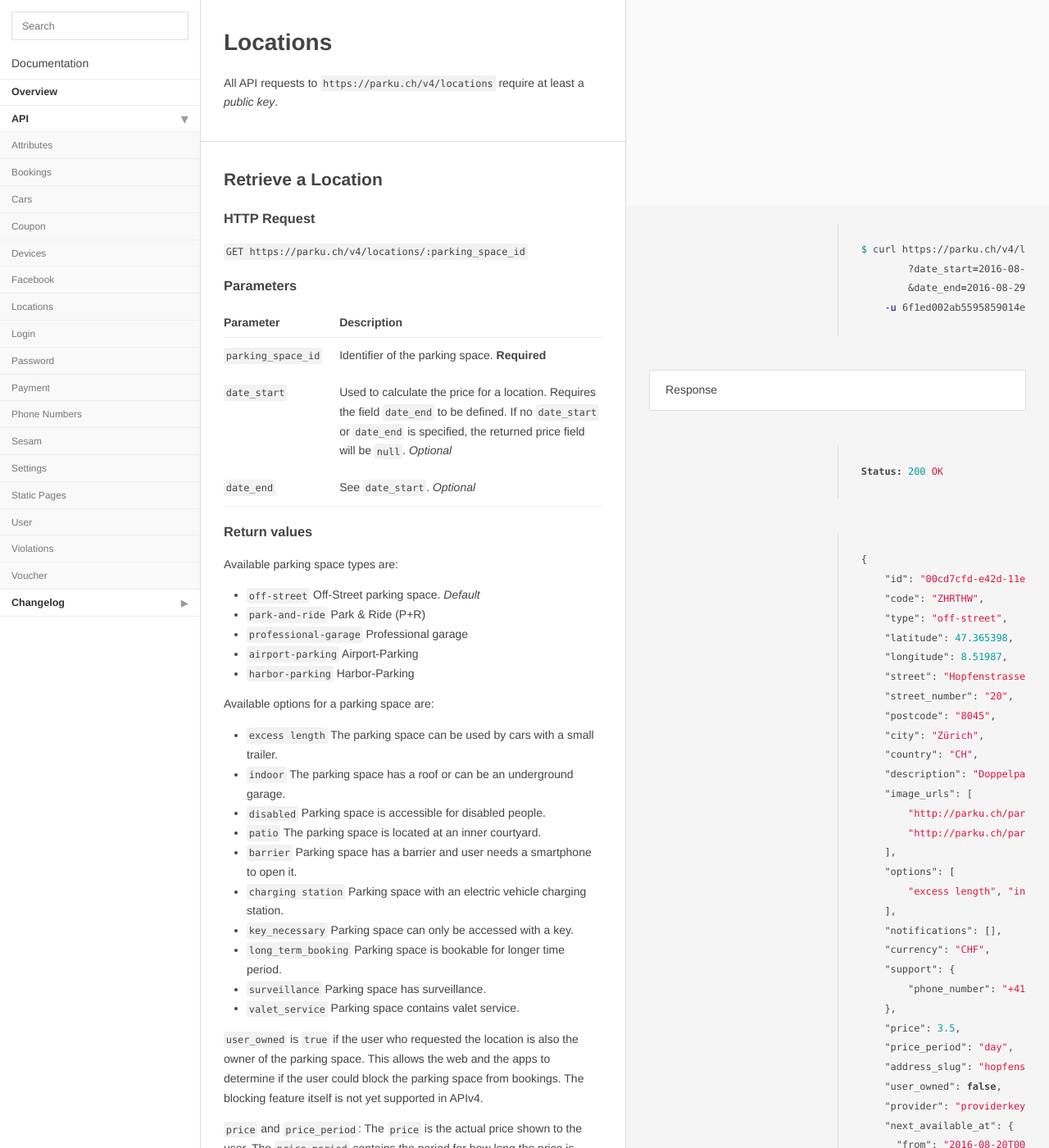
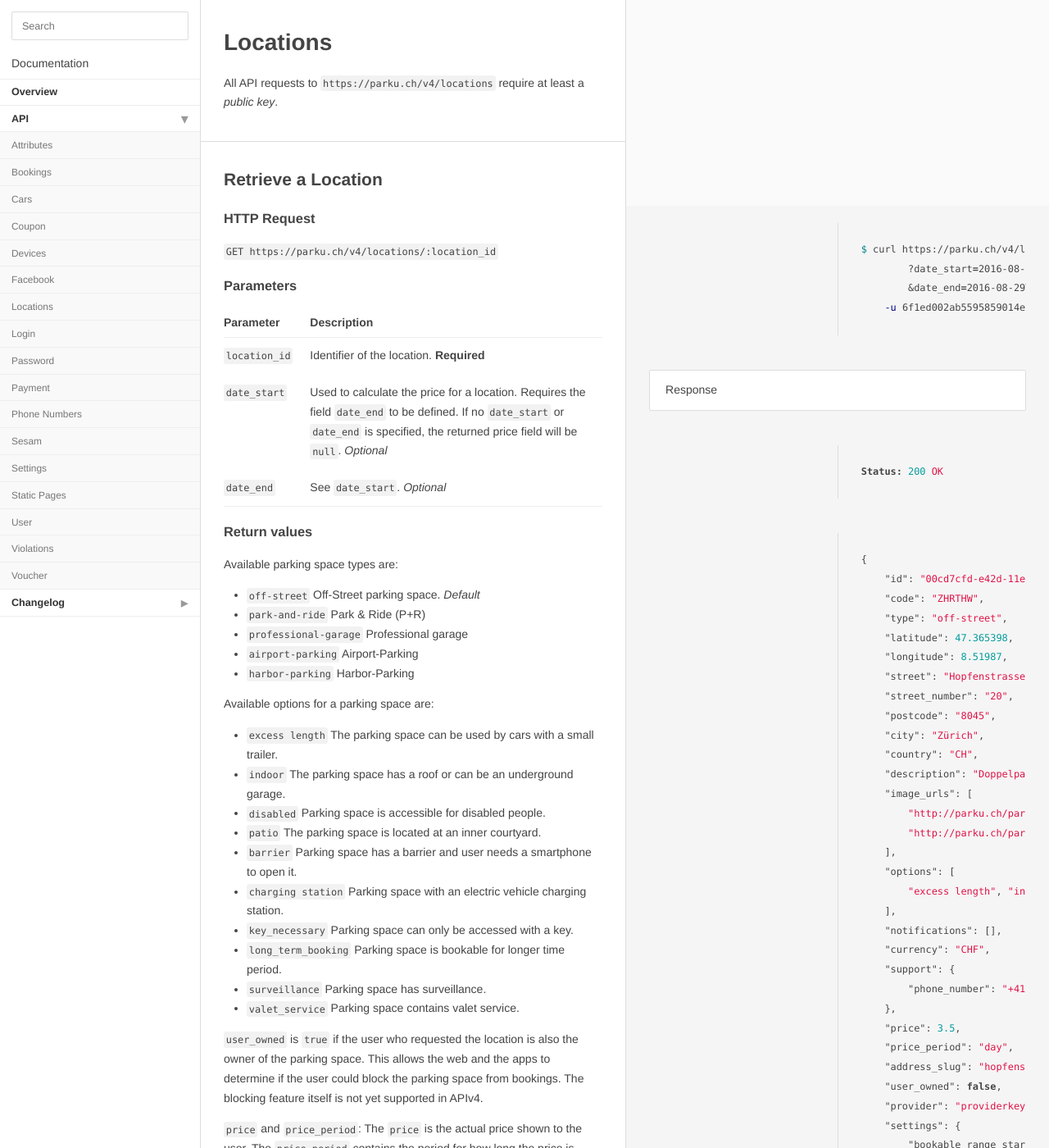
Before and after one commit to parku/docs, a Jekyll site: the page built from api/locations.md, in a window 1280 px wide and 1400 px high. Shown: the whole window at 82% size. Built offline with Jekyll 4.4.1, drawn with Linux system fonts in a browser that asks for light colours; Markdown is read by kramdown in place of the engine named in the settings; some of the changed text lies outside the part shown.

Commit message:
Revert "Adding next available for locations api"
This reverts commit 63077e85b58c181497ce8c477a0604361abf4a38.

```diff
--- a/api/locations.md
+++ b/api/locations.md
@@ -52,10 +52,6 @@ Status: 200 OK
     "address_slug": "hopfenstrasse-20",
     "user_owned": false,
     "provider": "providerkey",
-    "next_available_at": {
-      "from": "2016-08-20T00:00:00+02:00",
-      "to": "2016-08-28T00:00:00+0200"
-    },
     "settings": {
         "bookable_range_start": -15,
         "bookable_range_end": 43200,
@@ -72,13 +68,13 @@ Status: 200 OK
 
 ### HTTP Request
 
-`GET {{ site.parku.api }}/locations/:parking_space_id`
+`GET {{ site.parku.api }}/locations/:location_id`
 
 ### Parameters
 
 Parameter | Description
 --- | ---
-`parking_space_id` | Identifier of the parking space. __Required__
+`location_id` | Identifier of the location. __Required__
 `date_start` | Used to calculate the price for a location. Requires the field `date_end` to be defined. If no `date_start` or `date_end` is specified, the returned price field will be `null`. _Optional_
 `date_end` | See `date_start`. _Optional_
 
@@ -127,8 +123,6 @@ The settings of a location are used in favor of the global settings that can be
 The field names correspond to the `booking.fields.*` entries in the settings endpoint.
 
 `provider` node informs about parking space provider. Additional information for the provider can be using the same key in [settings](/api/settings/)
-
-`next_available_at` The next date range when the parking space would be available.
 
 ## Get availability times for location
 
```
